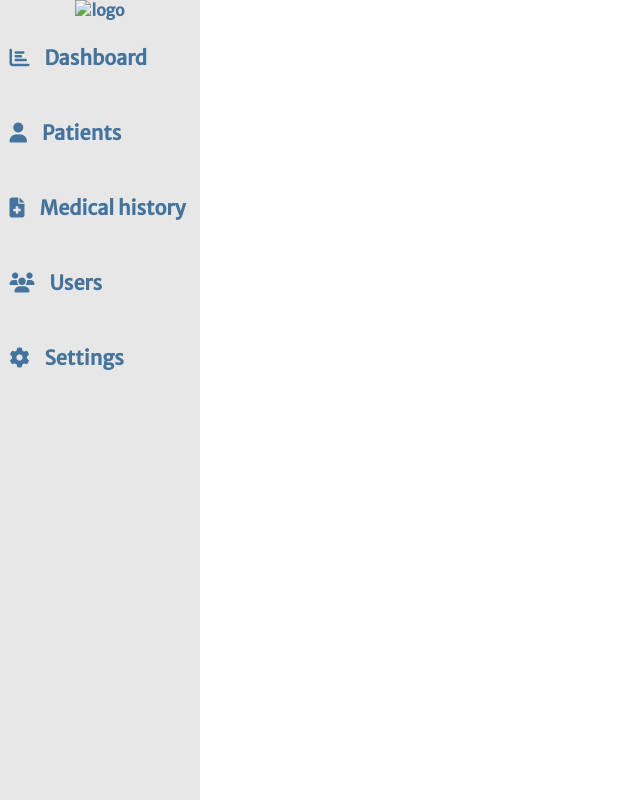
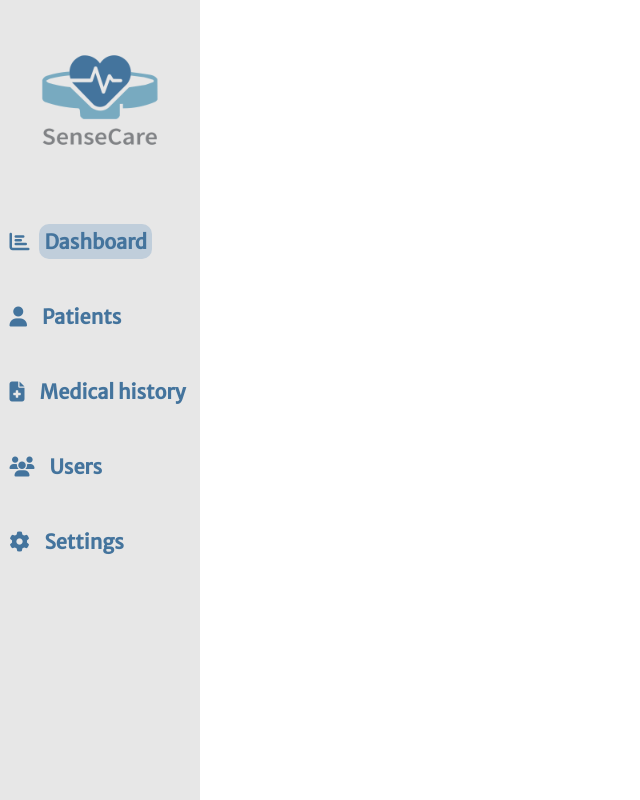
Before and after one commit to Arturo-Herrera/SenseCare_Web, a plain HTML site: page html/index.html in a window 1280 px wide. In both pictures the pointer is over the element "Dashboard". Shown: the whole page, without its empty margins (0-640 px from the left). Drawn offline with Linux system fonts and the light colour scheme.

Commit message:
Se agrego el hover en el sidebar

```diff
--- a/css/index.css
+++ b/css/index.css
@@ -41,9 +41,12 @@ i, .texto {
 
 .texto {
     padding: 5px;
-    border-radius: 5px;
 }
 
+p:hover{
+    background-color: #c0cedb;
+    border-radius: 10px;
+}
 /* ------------------------------ */
 /* ESTILOS RESPONSIVOS            */
 /* ------------------------------ */
--- a/html/index.html
+++ b/html/index.html
@@ -13,7 +13,7 @@
 <body>
     <div class="sidebar">
         <div>
-            <img src="../photos/logo.png" alt="logo" class="logo">
+            <img src="../photo/SenseCare_Logo.png" alt="logo" class="logo">
         </div>
         <div class="option-container">
             <div class="sidebar-option">
```
Also changed, not shown: index.html (deleted), photo/SenseCare_Logo.png (added).
